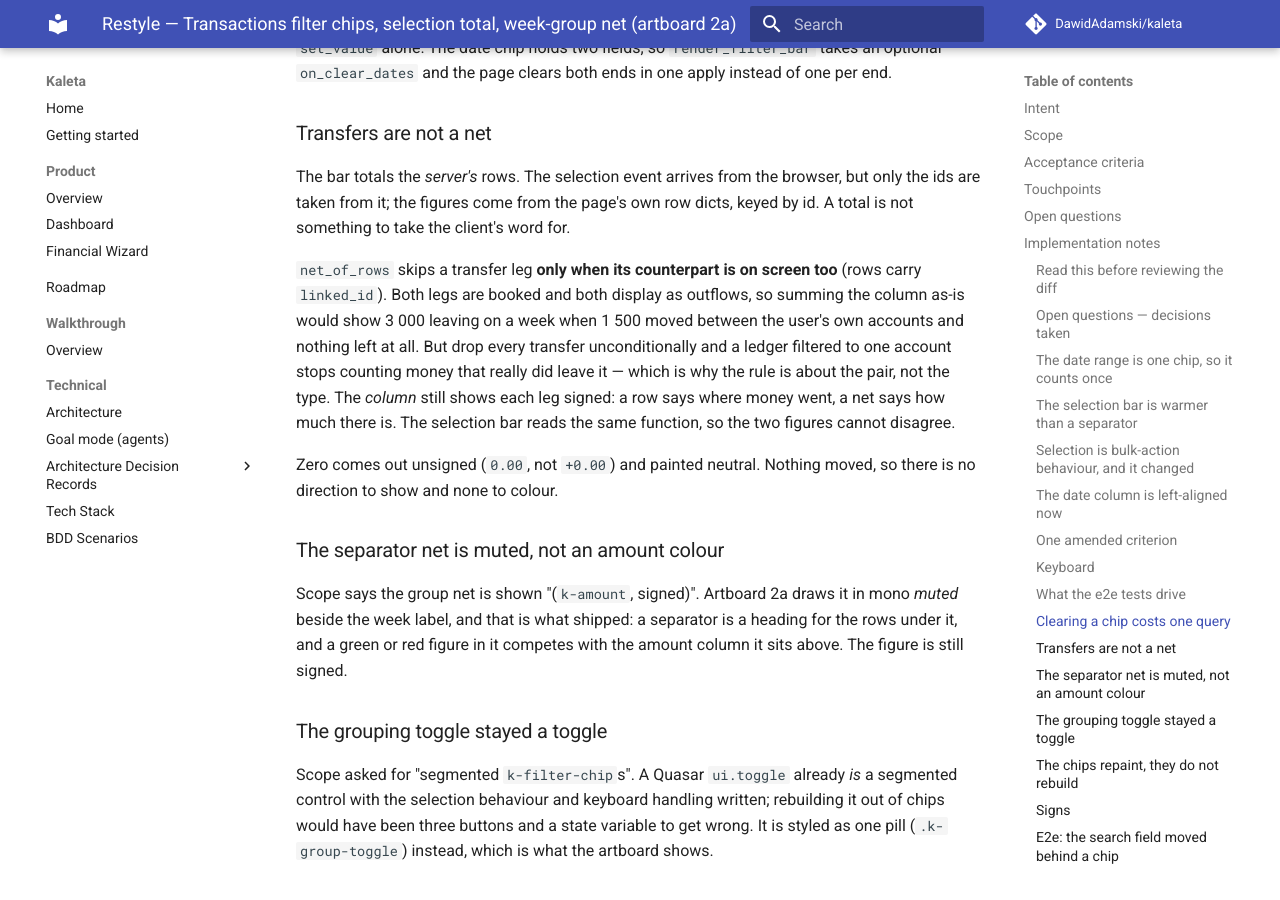
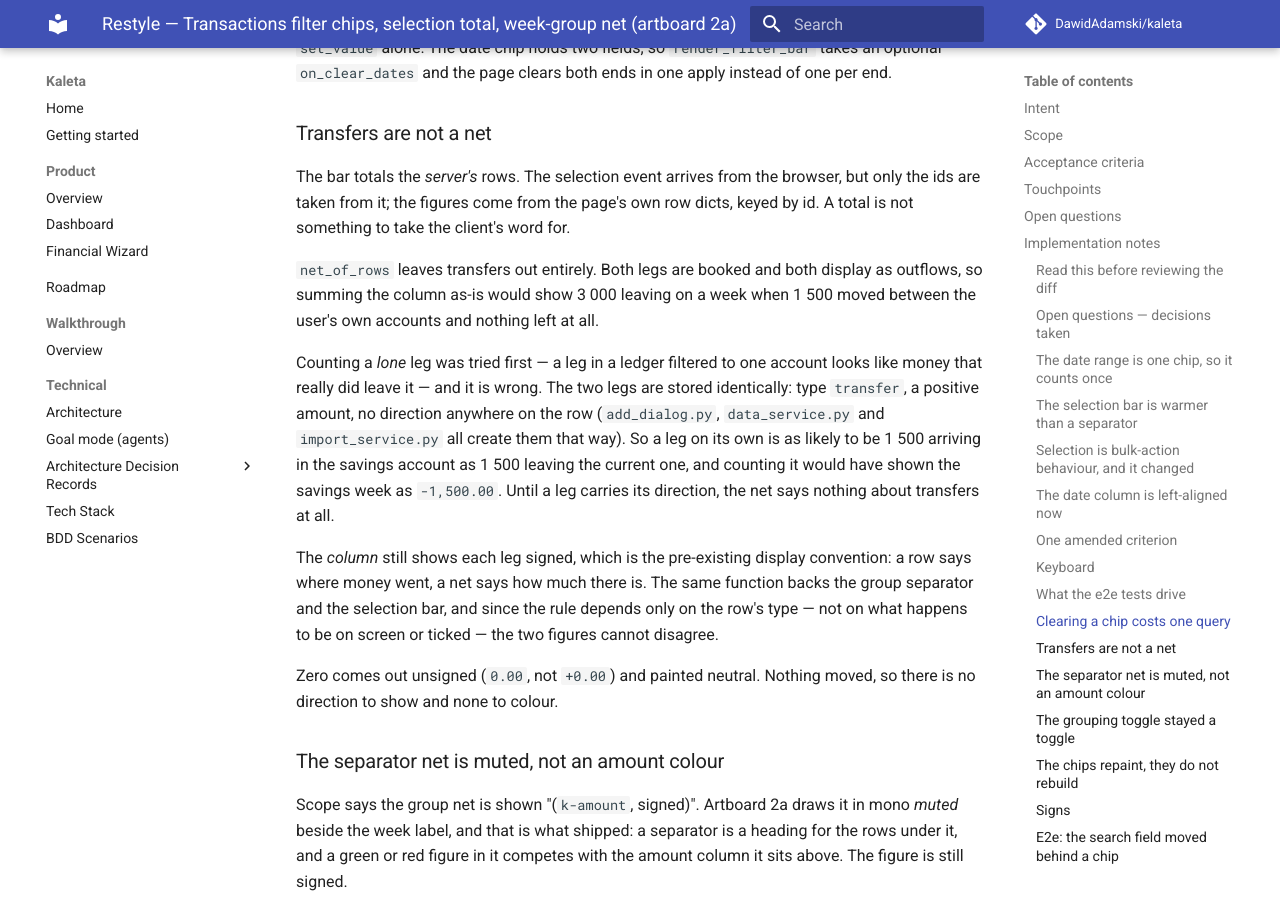
Before and after one commit to DawidAdamski/kaleta, an MkDocs documentation site: the page built from docs/plans/restyle-transactions-filter-chips.md, in a window 1280 px wide and 900 px high, scrolled down 5094 px. Built offline with MkDocs 1.6.1 and Material for MkDocs 9.7.7, drawn with Linux system fonts in a browser that asks for light colours; comment, search, counter and statistics services are not loaded.

Commit message:
fix(transactions): a transfer never counts toward a net, either way
Counting a lone leg looked right for a ledger filtered to one account
and was wrong for half of them: both legs are stored as type transfer
with a positive amount and no direction anywhere on the row, so a leg
without its counterpart is as likely to be money arriving as money
leaving. Filtered to the savings account, an incoming 1 500 read
-1,500.00. Until a leg carries its direction the net says nothing about
transfers at all — which also makes the rule independent of what is on
screen or ticked, so the separator and the selection bar cannot
disagree. KAL-TXN-015 and its tests say so now.

Also: refresh_chips is required, so losing the wiring fails loudly; the
chip's aria-label is set as a value instead of being escaped into a
parsed props string; and the search-chip test asserts the whole label.

Co-Authored-By: Claude Opus 5 (1M context) <noreply@anthropic.com>
Claude-Session: https://claude.ai/code/session_0152AYpRfMD2oD5sjv3sg3qi

```diff
--- a/docs/plans/restyle-transactions-filter-chips.md
+++ b/docs/plans/restyle-transactions-filter-chips.md
@@ -234,15 +234,26 @@ browser, but only the ids are taken from it; the figures come from the page's
 own row dicts, keyed by id. A total is not something to take the client's
 word for.
 
-`net_of_rows` skips a transfer leg **only when its counterpart is on screen
-too** (rows carry `linked_id`). Both legs are booked and both display as
-outflows, so summing the column as-is would show 3 000 leaving on a week when
-1 500 moved between the user's own accounts and nothing left at all. But drop
-every transfer unconditionally and a ledger filtered to one account stops
-counting money that really did leave it — which is why the rule is about the
-pair, not the type. The *column* still shows each leg signed: a row says
-where money went, a net says how much there is. The selection bar reads the
-same function, so the two figures cannot disagree.
+`net_of_rows` leaves transfers out entirely. Both legs are booked and both
+display as outflows, so summing the column as-is would show 3 000 leaving on
+a week when 1 500 moved between the user's own accounts and nothing left at
+all.
+
+Counting a *lone* leg was tried first — a leg in a ledger filtered to one
+account looks like money that really did leave it — and it is wrong. The two
+legs are stored identically: type `transfer`, a positive amount, no
+direction anywhere on the row (`add_dialog.py`, `data_service.py` and
+`import_service.py` all create them that way). So a leg on its own is as
+likely to be 1 500 arriving in the savings account as 1 500 leaving the
+current one, and counting it would have shown the savings week as
+`-1,500.00`. Until a leg carries its direction, the net says nothing about
+transfers at all.
+
+The *column* still shows each leg signed, which is the pre-existing display
+convention: a row says where money went, a net says how much there is. The
+same function backs the group separator and the selection bar, and since the
+rule depends only on the row's type — not on what happens to be on screen or
+ticked — the two figures cannot disagree.
 
 Zero comes out unsigned (`0.00`, not `+0.00`) and painted neutral. Nothing
 moved, so there is no direction to show and none to colour.
```
Also changed, not shown: docs/bdd.md (+2 -1 lines), 5 other files.
